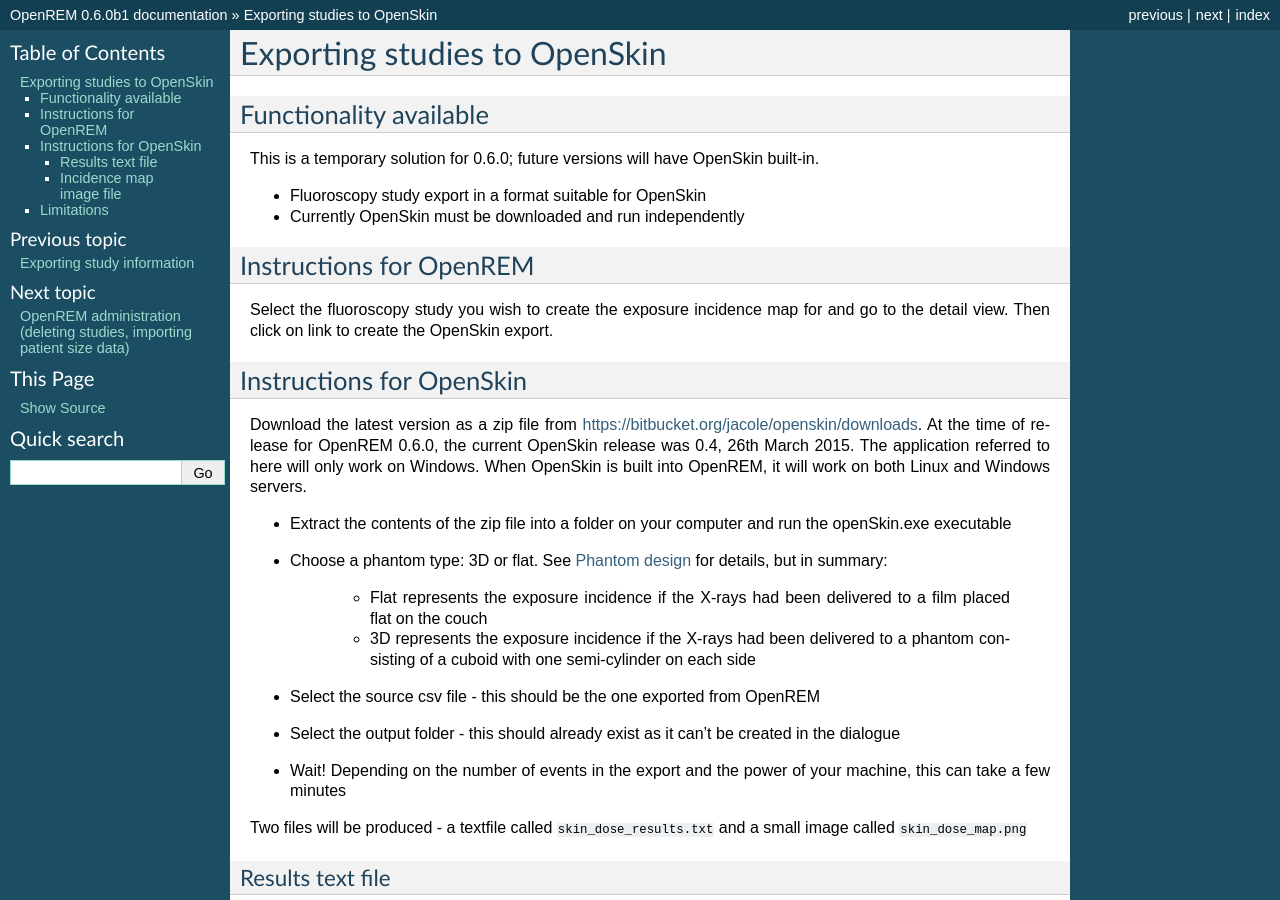
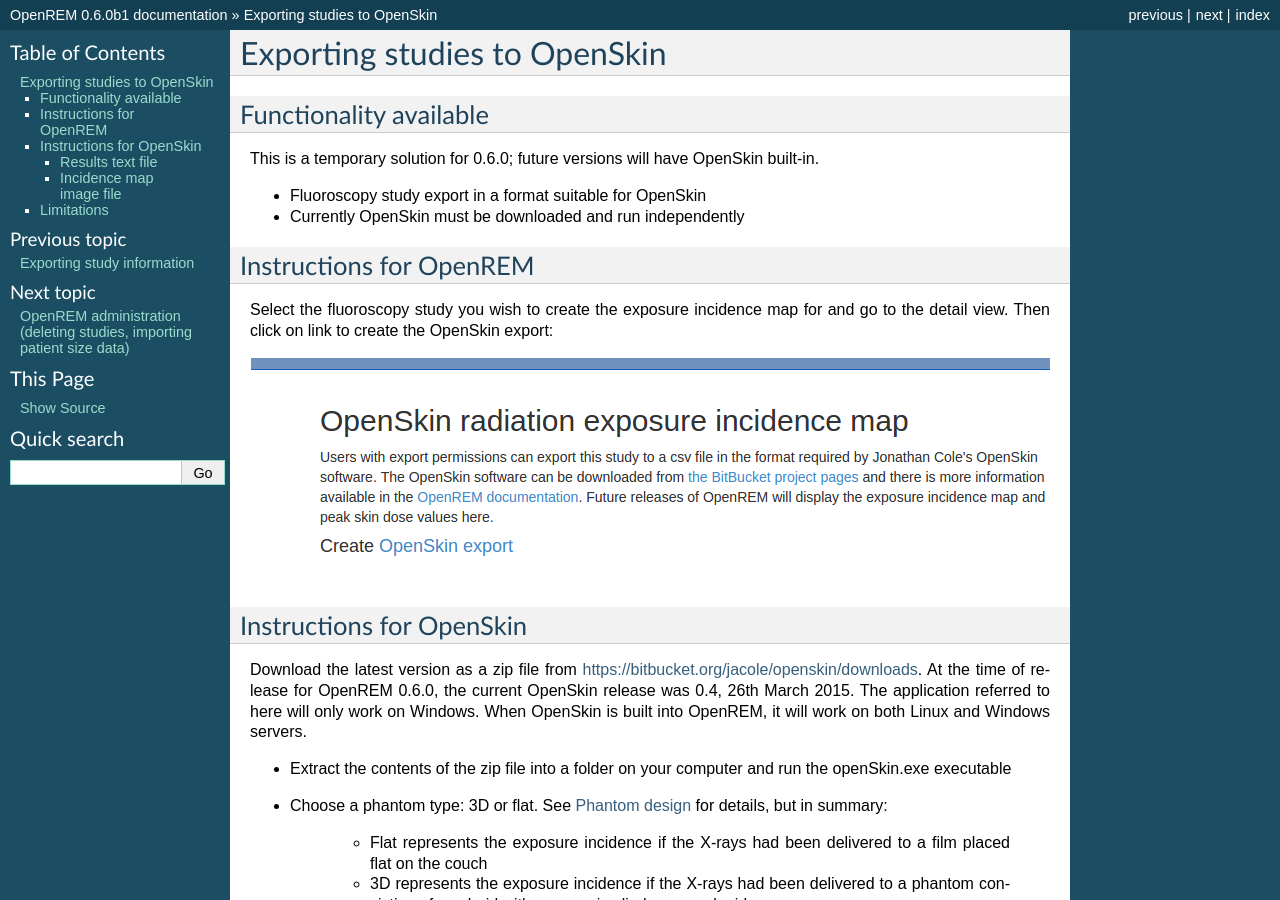
Before and after one commit to ckswilliams/modOpenREM, a Sphinx documentation site: the page built from docs/openskin.rst, in a window 1280 px wide and 900 px high. Built offline with Sphinx 7.4.7, drawn with Linux system fonts in a browser that asks for light colours.

Commit message:
Corrected spelling of centre to American center. Tried wrapping incidence images in clearfix class. Cropped the screenshot image. Refs #210

```diff
--- a/docs/openskin.rst
+++ b/docs/openskin.rst
@@ -16,10 +16,10 @@
 ************************
 
 Select the fluoroscopy study you wish to create the exposure incidence map for and go to the detail view. Then click on
-link to create the OpenSkin export.
+link to create the OpenSkin export:
 
 .. image:: img/OpenSkinExport.png
-    :align: centre
+    :align: center
     :alt: Export from OpenREM to OpenSkin
 
 *************************
@@ -72,17 +72,23 @@
 
 A native and 'colour equalised' version of the same export are shown below:
 
-.. container:: wrapimages
+.. raw:: html
 
-    .. image:: img/skin_dose_map.png
-        :width: 210px
-        :align: left
-        :alt: OpenSkin incidence map, unscaled
+   <div class="clearfix">
 
-    .. image:: img/skin_dose_map_scaled.png
-        :width: 210px
-        :align: right
-        :alt: OpenSkin incidence map, scaled
+.. image:: img/skin_dose_map.png
+    :width: 210px
+    :align: left
+    :alt: OpenSkin incidence map, unscaled
+
+.. image:: img/skin_dose_map_scaled.png
+    :width: 210px
+    :align: right
+    :alt: OpenSkin incidence map, scaled
+
+.. raw:: html
+
+    </div>
 
 ***********
 Limitations
```
Also changed, not shown: docs/img/OpenSkinExport.png.
